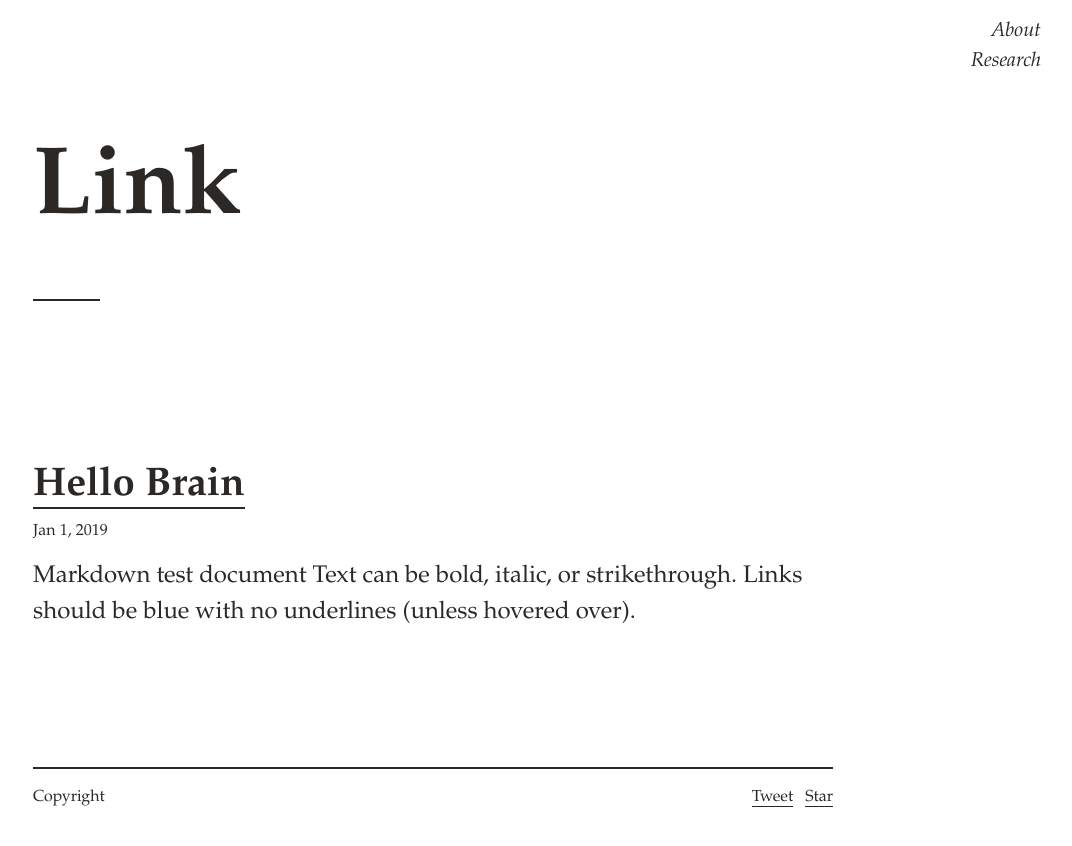
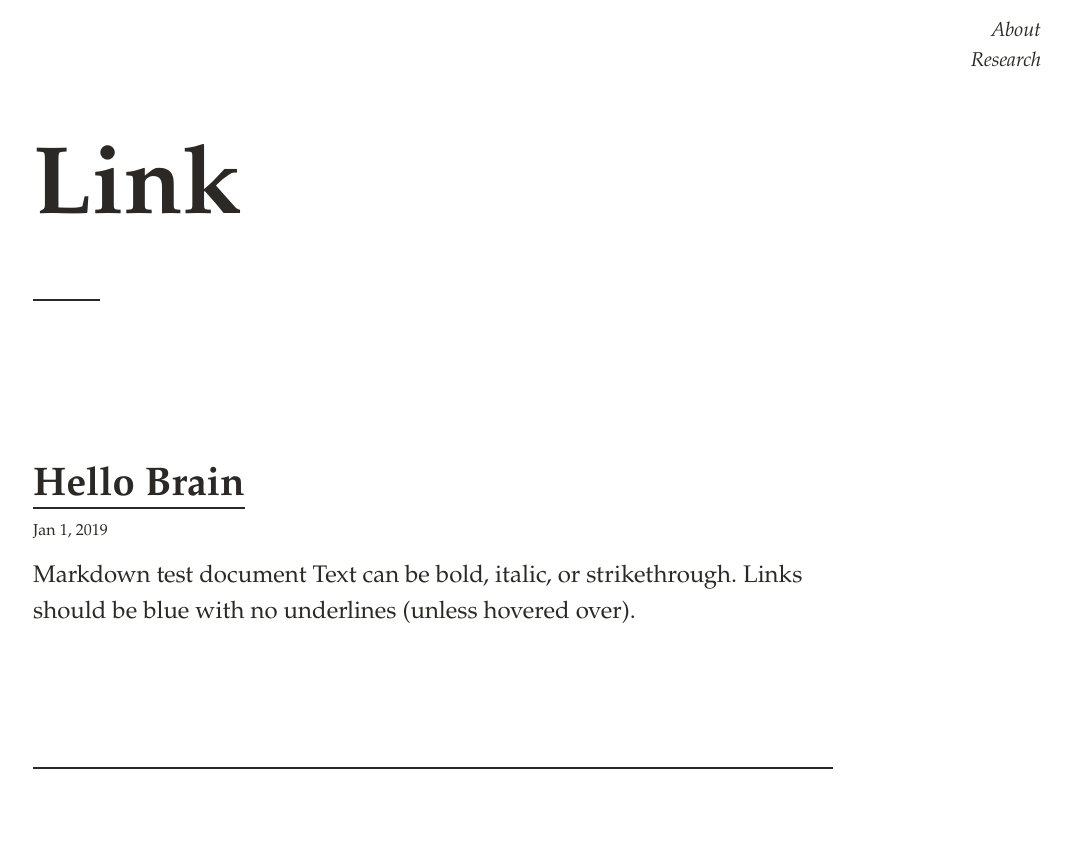
Before and after one commit to linkneuro/linkneuro.github.io, a Jekyll site: the page built from index.html, in a window 1280 px wide. Shown: the top 846 px of the page, without its empty margins (207-1279 px from the left). Built offline with Jekyll 4.4.1, drawn with Linux system fonts in a browser that asks for light colours; comment, search, counter and statistics services are not loaded.

Commit message:
Update footer.html

```diff
--- a/_includes/footer.html
+++ b/_includes/footer.html
@@ -1,12 +1,9 @@
 <div class="container mx-auto clearfix mt-2 mt-lg-4 px-2">
   <div class="border-top-thick">
-    <p class="col-8 sm-width-full left py-2 mb-0">Copyright <a class="text-accent" href="https://github.com/{{ site.github_username }}">{{ site.github_username }}</a></p>
     <ul class="list-reset right clearfix sm-width-full py-2 mb-2 mb-lg-0">
       <li class="inline-block mr-1">
-        <a href="https://twitter.com/share" class="twitter-share-button" data-hashtags="{{ site.title }}">Tweet</a> <script>!function(d,s,id){var js,fjs=d.getElementsByTagName(s)[0],p=/^http:/.test(d.location)?'http':'https';if(!d.getElementById(id)){js=d.createElement(s);js.id=id;js.src=p+'://platform.twitter.com/widgets.js';fjs.parentNode.insertBefore(js,fjs);}}(document, 'script', 'twitter-wjs');</script>
       </li>
       <li class="inline-block">
-        <a class="github-button" href="https://github.com/{{ site.github_username }}/{{ site.github_repo }}" data-icon="octicon-star" data-count-href="{{ site.github_username }}/{{ github_repo }}/stargazers" data-count-api="/repos/{{ site.github_username }}/{{ github_repo }}#stargazers_count" data-count-aria-label="# stargazers on GitHub" aria-label="Star {{ site.github_username }}/{{ github_repo }} on GitHub">Star</a>
       </li>
     </ul>
   </div>
```
